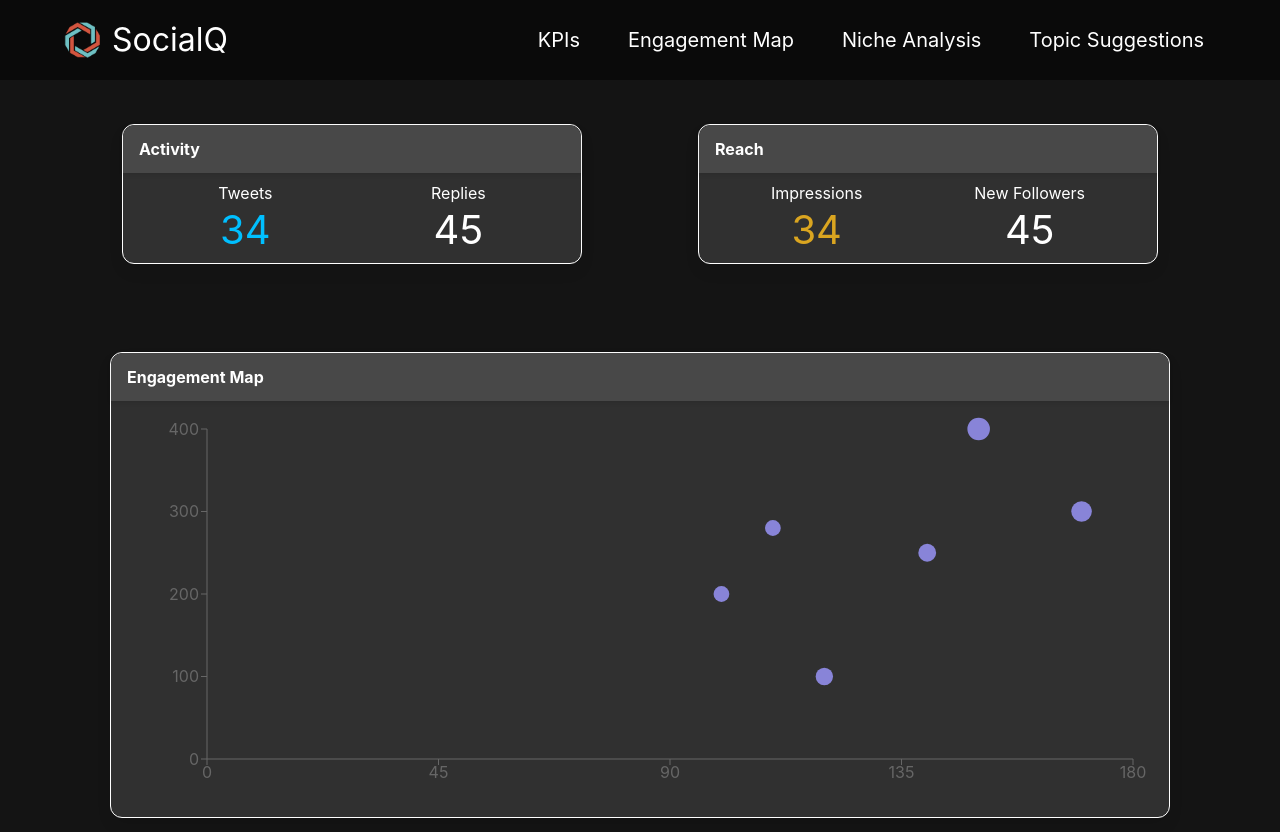
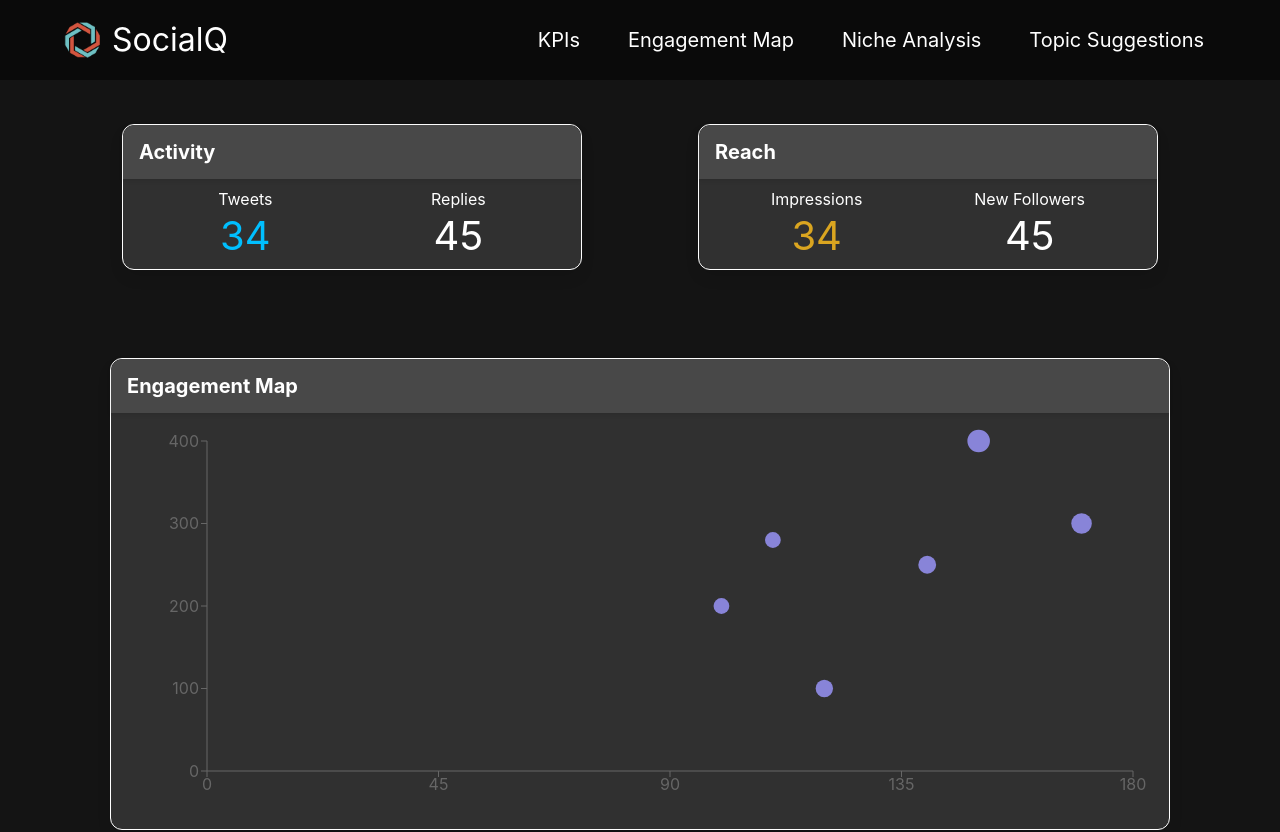
Before and after one commit to SocialQu/Branding, a Next.js app in the folder app/: page / in a window 1280 px wide. Shown: the top 832 px of the page. Built offline with nearby package versions, Linux system fonts and the light colour scheme.

Commit message:
Increase card header title.

```diff
--- a/app/components/Card.tsx
+++ b/app/components/Card.tsx
@@ -23,7 +23,7 @@ export const Card = ({ title, children, cardStyle={} }: iCard) => <div
     style={{...CardStyle, ...cardStyle }
 }>
     <header className='card-header' style={headerStyle}>
-        <p className='card-header-title' style={{color:'white'}}> { title } </p>
+        <p className='card-header-title' style={{color:'white', fontSize:'1.25em'}}> { title } </p>
     </header>
 
     <div className='card-content' style={{padding: '0.5rem 1rem'}}>
```
